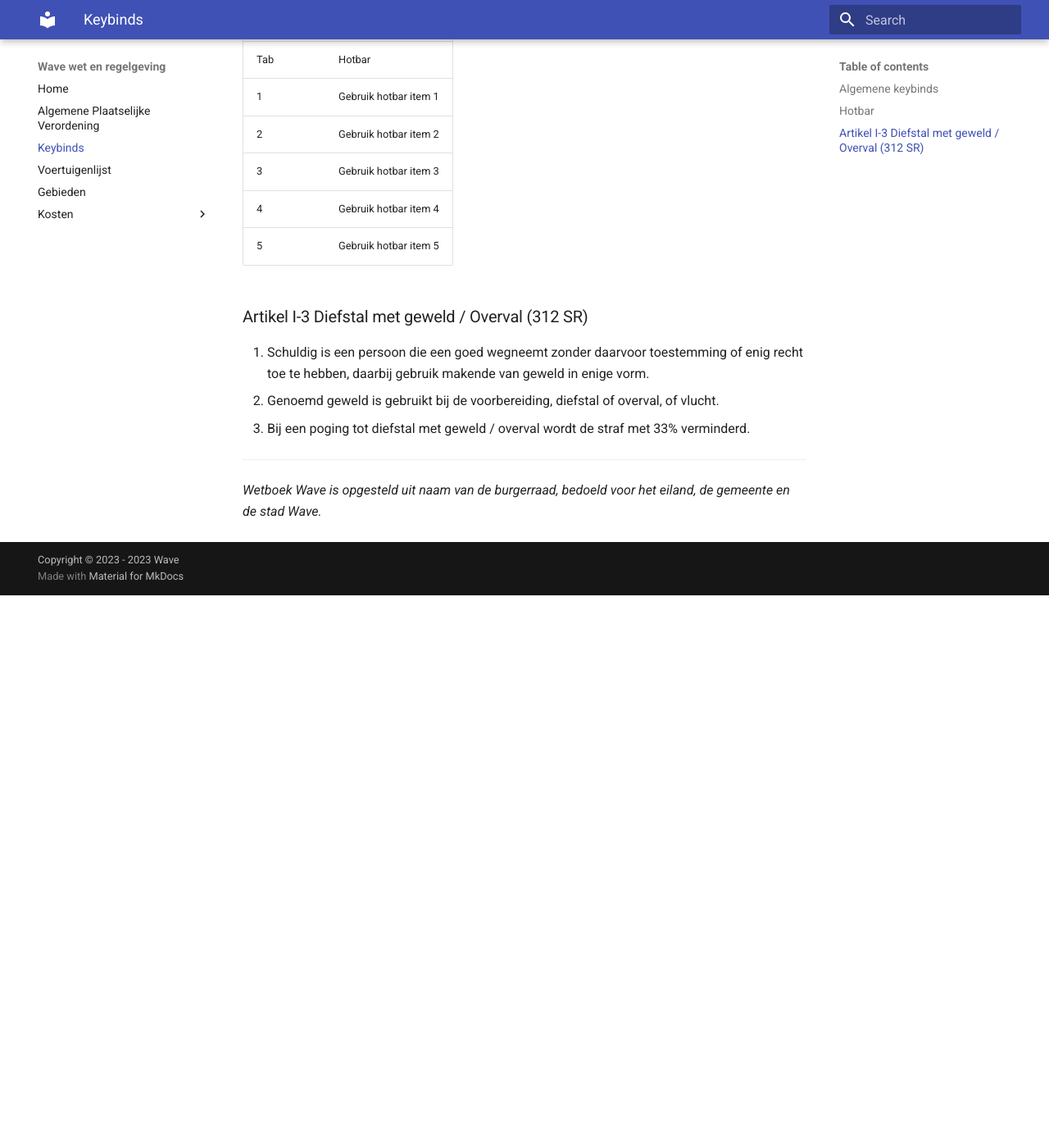
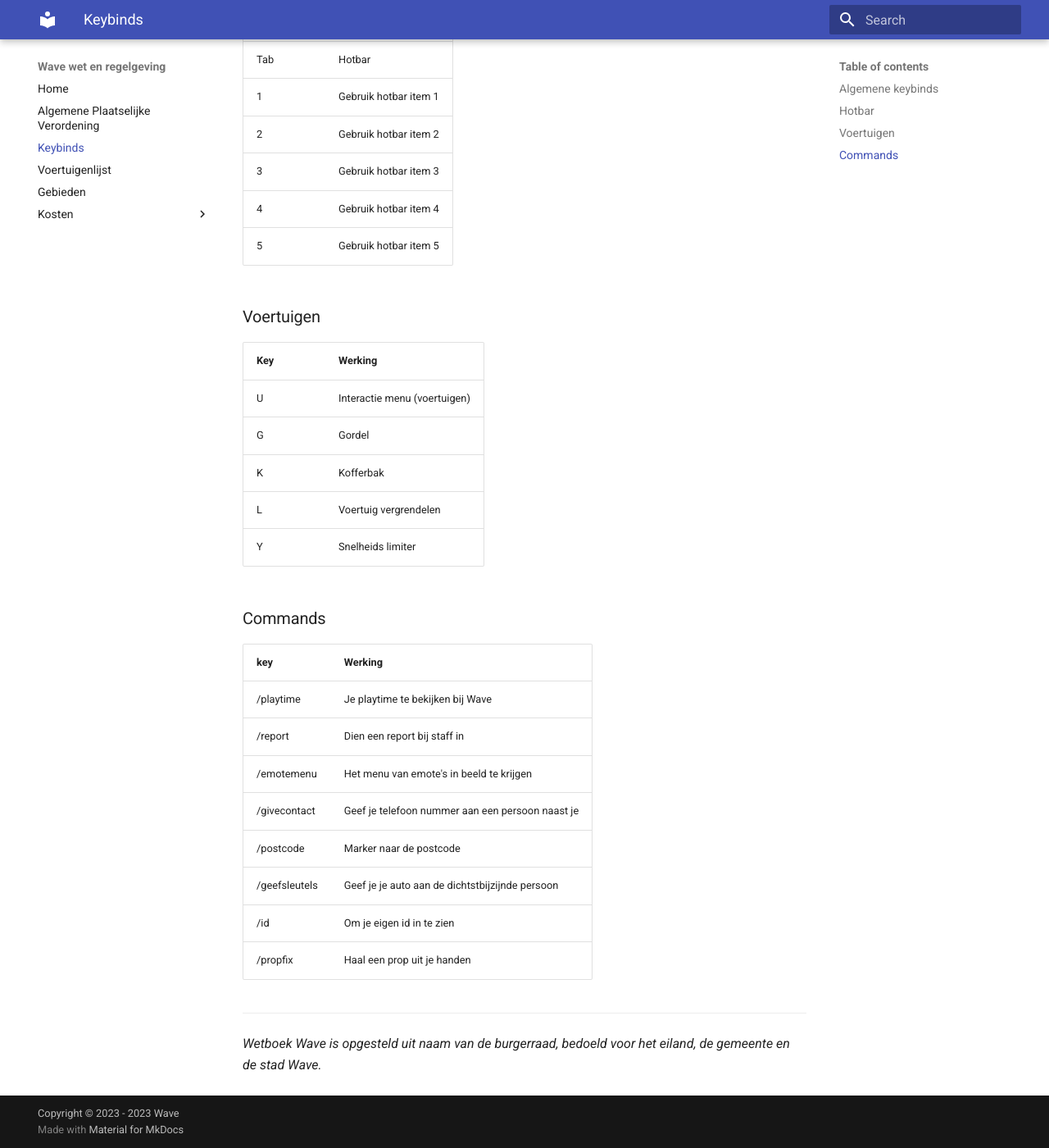
Before and after one commit to mickjoel/wetboek.sunstone, an MkDocs documentation site: the page built from docs/keybinds.md, in a window 1280 px wide and 1400 px high, scrolled down 998 px. Shown: the whole window at 82% size. Built offline with MkDocs 1.6.1 and Material for MkDocs 9.7.7, drawn with Linux system fonts in a browser that asks for light colours; before the commit the page ends 1724 px from its top, so only the background shows below that.

Commit message:
Update keybinds.md

```diff
--- a/docs/keybinds.md
+++ b/docs/keybinds.md
@@ -30,11 +30,26 @@
 | 4 | Gebruik hotbar item 4
 | 5 | Gebruik hotbar item 5
 
-### Artikel I-3 Diefstal met geweld / Overval (312 SR)
+### Voertuigen
+| **Key** | **Werking**  |
+|---|---|
+| U | Interactie menu (voertuigen)
+| G | Gordel
+| K | Kofferbak
+| L | Voertuig vergrendelen
+| Y | Snelheids limiter
 
-1. Schuldig is een persoon die een goed wegneemt zonder daarvoor toestemming of enig recht toe te hebben, daarbij gebruik makende van geweld in enige vorm.
-2. Genoemd geweld is gebruikt bij de voorbereiding, diefstal of overval, of vlucht.
-3. Bij een poging tot diefstal met geweld / overval wordt de straf met 33% verminderd.
+### Commands
+| **key** | **Werking**  |
+|---|---|
+| /playtime | Je playtime te bekijken bij Wave
+| /report | Dien een report bij staff in
+| /emotemenu | Het menu van emote's in beeld te krijgen
+| /givecontact | Geef je telefoon nummer aan een persoon naast je
+| /postcode | Marker naar de postcode
+| /geefsleutels | Geef je je auto aan de dichtstbijzijnde persoon
+| /id | Om je eigen id in te zien
+| /propfix | Haal een prop uit je handen
 
 ---------------------
 *Wetboek Wave is opgesteld uit naam van de burgerraad, bedoeld voor het eiland, de gemeente en de stad Wave.*
```
